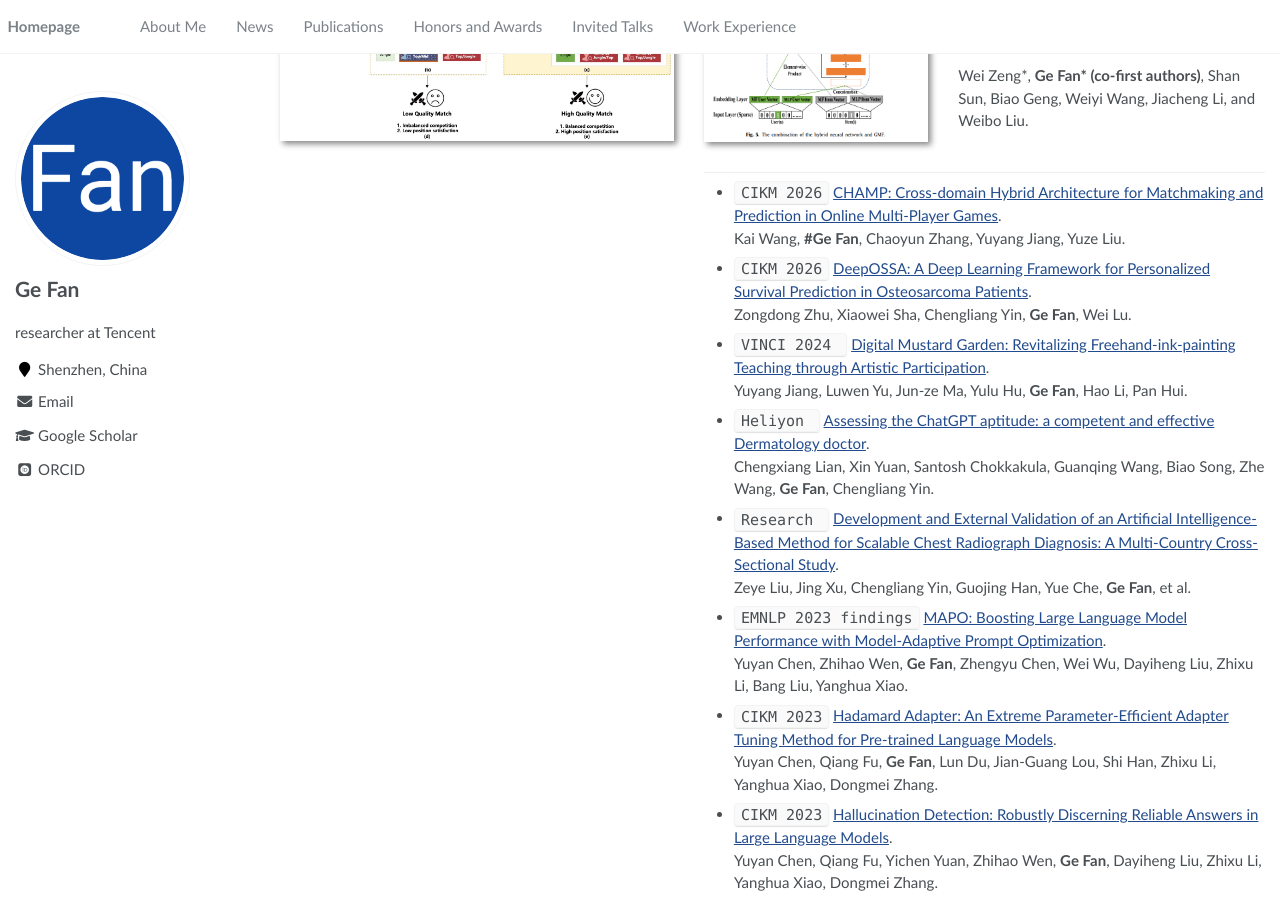
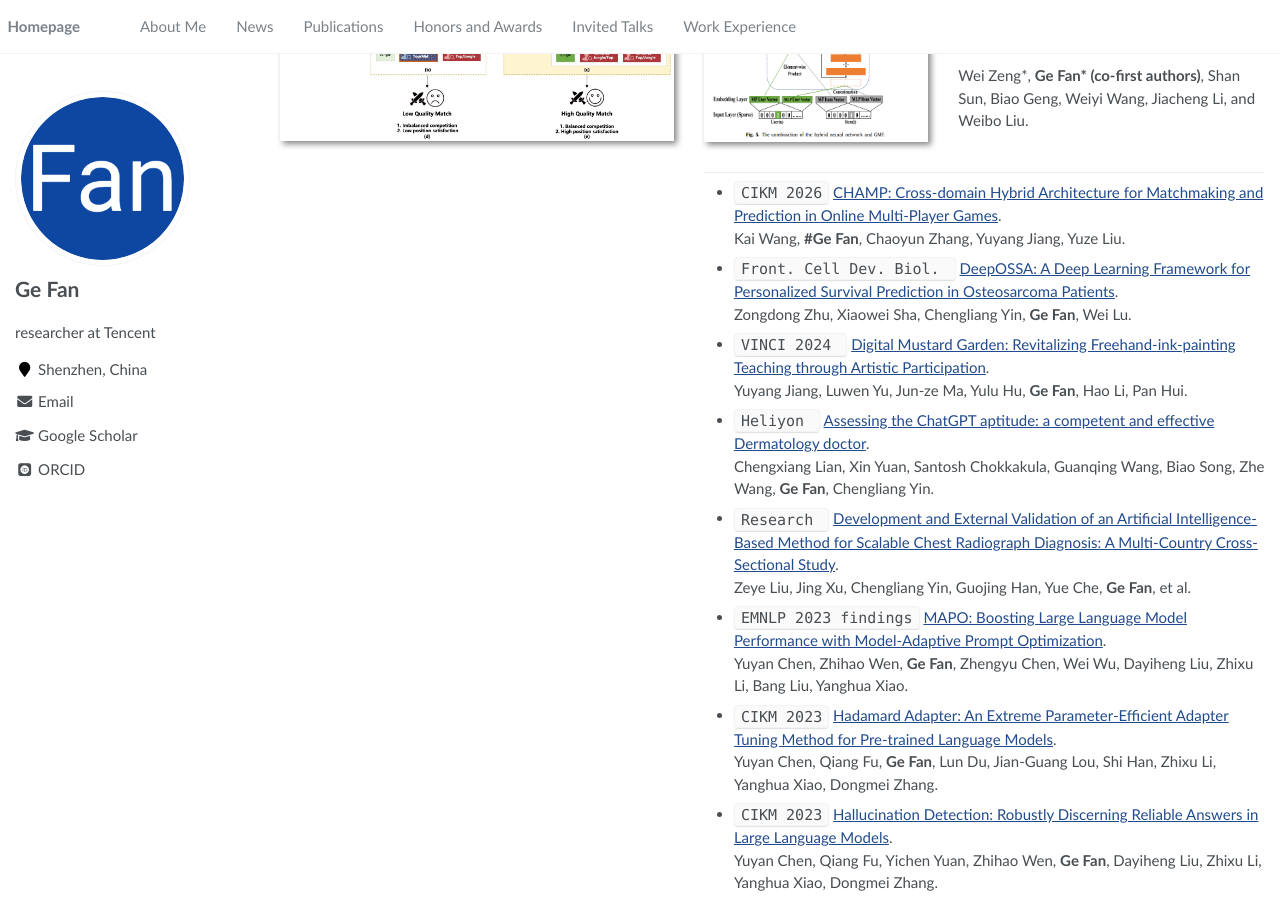
Before and after one commit to FanGhost/fanghost.github.io, a Jekyll site: the page built from _pages/about.md, in a window 1280 px wide and 900 px high, scrolled down 2157 px. Built offline with Jekyll 4.4.1, drawn with Linux system fonts in a browser that asks for light colours; some web fonts are replaced.

Commit message:
Update about.md

```diff
--- a/_pages/about.md
+++ b/_pages/about.md
@@ -170,7 +170,7 @@ Yuyan Chen, Zhihao Wen, **Ge Fan**, Zhengyu Chen, Wei Wu, Dayiheng Liu, Zhixu Li
 - `CIKM 2026` [CHAMP: Cross-domain Hybrid Architecture for Matchmaking and Prediction in Online Multi-Player Games](http://fange.pro/). <br>
 Kai Wang, **#Ge Fan**, Chaoyun Zhang, Yuyang Jiang, Yuze Liu.
 
-- `CIKM 2026` [DeepOSSA: A Deep Learning Framework for Personalized Survival Prediction in Osteosarcoma Patients](http://fange.pro/). <br>
+- `Front. Cell Dev. Biol. ` [DeepOSSA: A Deep Learning Framework for Personalized Survival Prediction in Osteosarcoma Patients](http://fange.pro/). <br>
 Zongdong Zhu, Xiaowei Sha, Chengliang Yin, **Ge Fan**, Wei Lu.
 
 - `VINCI 2024 ` [Digital Mustard Garden: Revitalizing Freehand-ink-painting Teaching through Artistic Participation](https://dl.acm.org/doi/abs/10.1145/3678698.3687184). <br>
```
